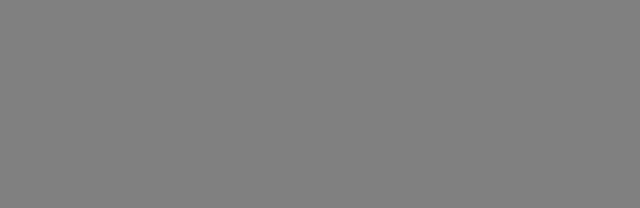
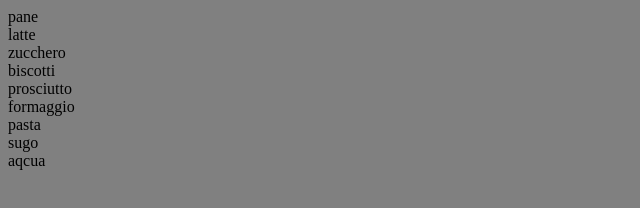
Before and after one commit to franedsandi/js-lista-spesa, a plain HTML site: page index.html in a window 1280 px wide. Shown: the whole page, without its empty margins (0-640 px from the left). Drawn offline with Linux system fonts and the light colour scheme.

Commit message:
[feat] stampa lista spessa

```diff
--- a/index.html
+++ b/index.html
@@ -6,6 +6,7 @@
   <title>Document</title>
 </head>
 <body style="background-color: grey;">
+  <div id="output"></div>
   <script src="./js/script.js"></script>
 </body>
 </html>
--- a/js/script.js
+++ b/js/script.js
@@ -0,0 +1,14 @@
+/* Step by step
+1. make an array with the grosseries list
+2. use a cicle while to print each element of the groseries list */
+const spesa = [
+  'pane', 'latte', 'zucchero', 'biscotti', 'prosciutto', 'formaggio', 'pasta', 'sugo', 'aqcua'
+];
+let i = 0;
+
+while (i < spesa.length){
+  prodotti = spesa[i];
+  document.getElementById('output').innerHTML += prodotti +'<br>';
+  console.log(spesa[i]);
+  i++;
+}
```
